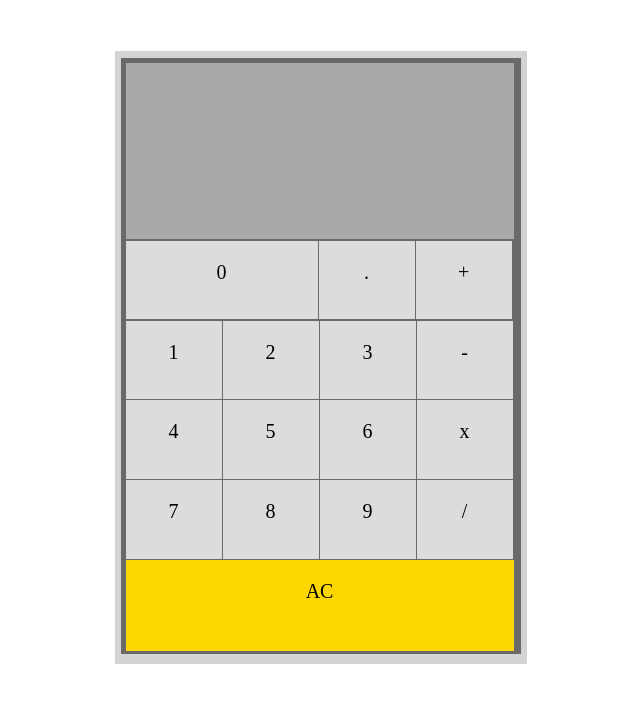
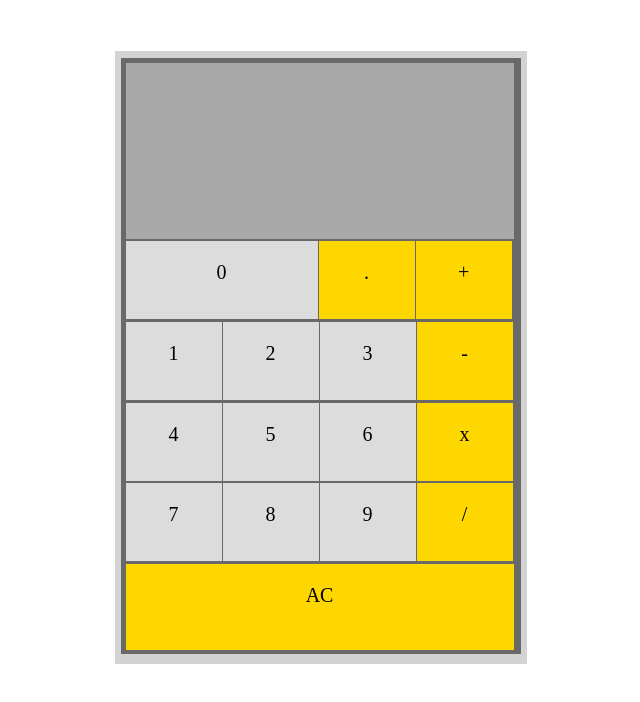
Before and after one commit to elizajing/calculator, a React app: page / in a window 1280 px wide. Shown: the top 702 px of the page, without its empty margins (319-959 px from the left). Built offline with nearby package versions, Linux system fonts and the light colour scheme; the HTML template or start-up script is replaced by a standard one.

Commit message:
Change symbol buttons to yellow

```diff
--- a/src/App.css
+++ b/src/App.css
@@ -44,11 +44,19 @@
   font-size: 20px;
   margin: 0.5px;
 }
-.acbutton{
-  width: 99%;
-  height: 22%;
+.symbolbutton{
+  width: 24.5%;
+  height: 19%;
   background-color: #FFD700;
   text-align: center;
   font-size: 20px;
   margin: 0.5px;
 }
+.acbutton{
+  width: 99%;
+  height: 21%;
+  background-color: #FFD700;
+  text-align: center;
+  font-size: 20px;
+  margin: 0.5px;
+}
--- a/src/App.js
+++ b/src/App.js
@@ -14,10 +14,10 @@ class App extends Component {
             <div className={styles.buttonzero}>
               <p>0</p>
             </div>
-            <div className={styles.regularbutton}>
+            <div className={styles.symbolbutton}>
               <p>.</p>
             </div>
-            <div className={styles.regularbutton}>
+            <div className={styles.symbolbutton}>
               <p>+</p>
             </div>
             <div className={styles.regularbutton}>
@@ -29,7 +29,7 @@ class App extends Component {
             <div className={styles.regularbutton}>
               <p>3</p>
             </div>
-            <div className={styles.regularbutton}>
+            <div className={styles.symbolbutton}>
               <p>-</p>
             </div>
             <div className={styles.regularbutton}>
@@ -41,7 +41,7 @@ class App extends Component {
             <div className={styles.regularbutton}>
               <p>6</p>
             </div>
-            <div className={styles.regularbutton}>
+            <div className={styles.symbolbutton}>
               <p>x</p>
             </div>
             <div className={styles.regularbutton}>
@@ -53,7 +53,7 @@ class App extends Component {
             <div className={styles.regularbutton}>
               <p>9</p>
             </div>
-            <div className={styles.regularbutton}>
+            <div className={styles.symbolbutton}>
               <p>/</p>
             </div>
             <div className={styles.acbutton}>
```
Lines whose indentation alone changed are shown as unchanged.
